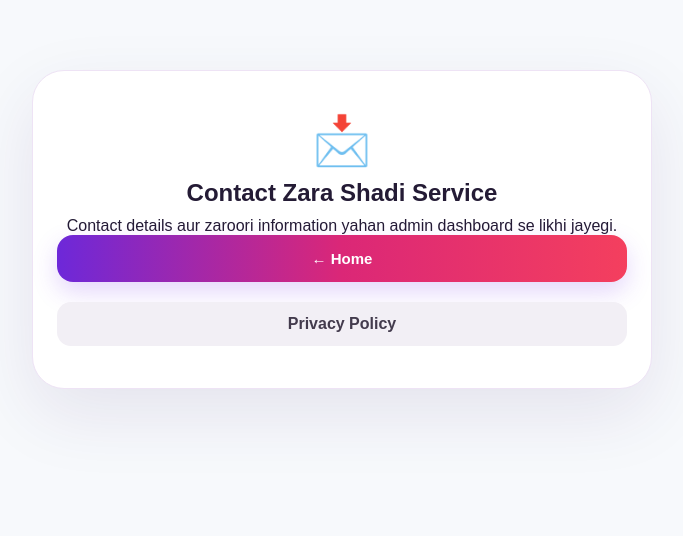
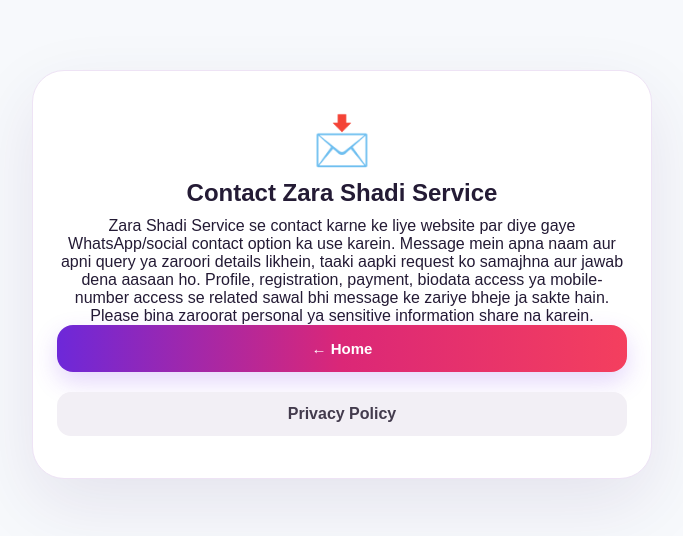
Before and after one commit to islam20111975-ops/zarashadiservice, a Next.js app: page /contact in a window 1280 px wide. Shown: the top 536 px of the page, without its empty margins (298-981 px from the left). Built offline with nearby package versions, Linux system fonts and the light colour scheme; no server answers; the database is empty.

Commit message:
Add default contact page content

```diff
--- a/app/contact/page.js
+++ b/app/contact/page.js
@@ -5,7 +5,7 @@ import Link from "next/link";
 import {doc,getDoc} from "firebase/firestore";
 import {db} from "../../lib/firebase";
 
-const fallback="Contact details aur zaroori information yahan admin dashboard se likhi jayegi.";
+const fallback="Zara Shadi Service se contact karne ke liye website par diye gaye WhatsApp/social contact option ka use karein.\n\nMessage mein apna naam aur apni query ya zaroori details likhein, taaki aapki request ko samajhna aur jawab dena aasaan ho.\n\nProfile, registration, payment, biodata access ya mobile-number access se related sawal bhi message ke zariye bheje ja sakte hain.\n\nPlease bina zaroorat personal ya sensitive information share na karein.";
 
 export default function Contact(){
   const [content,setContent]=useState("");
```
